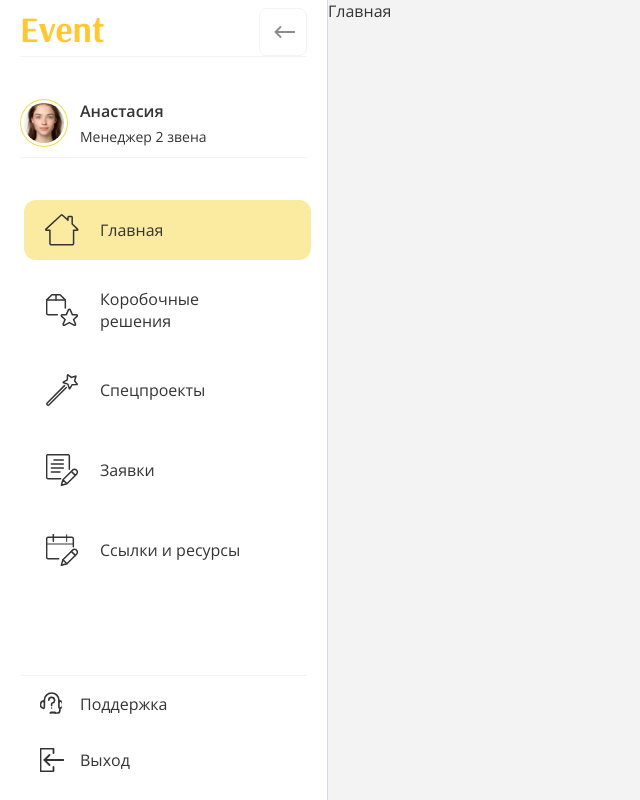
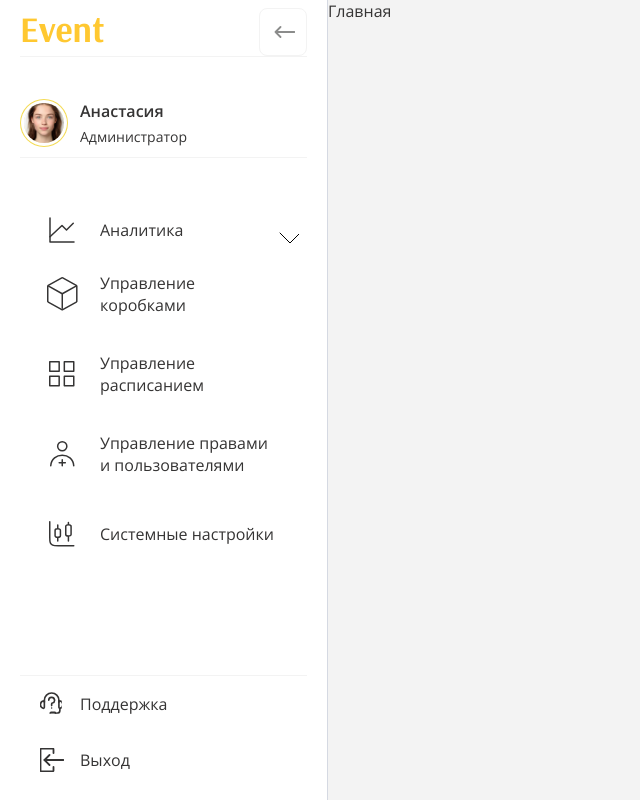
Before and after one commit to yandex-development-2-team/Web, a React (Vite) app: page / in a window 1280 px wide. Shown: the whole page, without its empty margins (0-640 px from the left). Built offline with nearby package versions, Linux system fonts and the light colour scheme.

Commit message:
fix: метонахождение компонентов

```diff
--- a/src/app/router/RootLayout.tsx
+++ b/src/app/router/RootLayout.tsx
@@ -1,6 +1,6 @@
 import { useNavigate, Outlet } from 'react-router';
 import { setNavigate } from '@/services/navigation.service';
-import { NotificationToaster } from '@/components/common';
+import { NotificationToaster } from '@/components/shell/notifivation';
 
 
 const RootLayout = () => {
--- /dev/null
+++ b/src/components/shell/Avatar/index.ts
@@ -0,0 +1 @@
+export { Avatar, AvatarFallback, AvatarImage, AvatarBadge, AvatarGroup, AvatarGroupCount, } from "./Avatar"
--- a/src/mock/mock-user-info.ts
+++ b/src/mock/mock-user-info.ts
@@ -29,4 +29,4 @@ export const managerInfo: User = {
   grade: 2,
 };
 
-export const userInfo: User = managerInfo;
+export const userInfo: User = adminInfo;
--- a/tsconfig.app.json
+++ b/tsconfig.app.json
@@ -25,7 +25,6 @@
     "baseUrl": ".",
     "paths": {
       "@/*": ["./src/*"],
-      "@common/*": ["./src/components/common/*"]
     }
   },
 
```
Also changed, not shown: src/components/shell/Sidebar/AppSidebar.tsx (+7 -6 lines), src/components/shell/Avatar/Avatar.tsx (renamed from src/components/ui/Avatar/Avatar.tsx), src/components/shell/notifivation/NotificationToaster.tsx (renamed from src/components/common/NotificationToaster.tsx), src/components/shell/notifivation/index.ts (renamed from src/components/common/index.ts), 2 other files (tests, documents, lock files or other folders).
